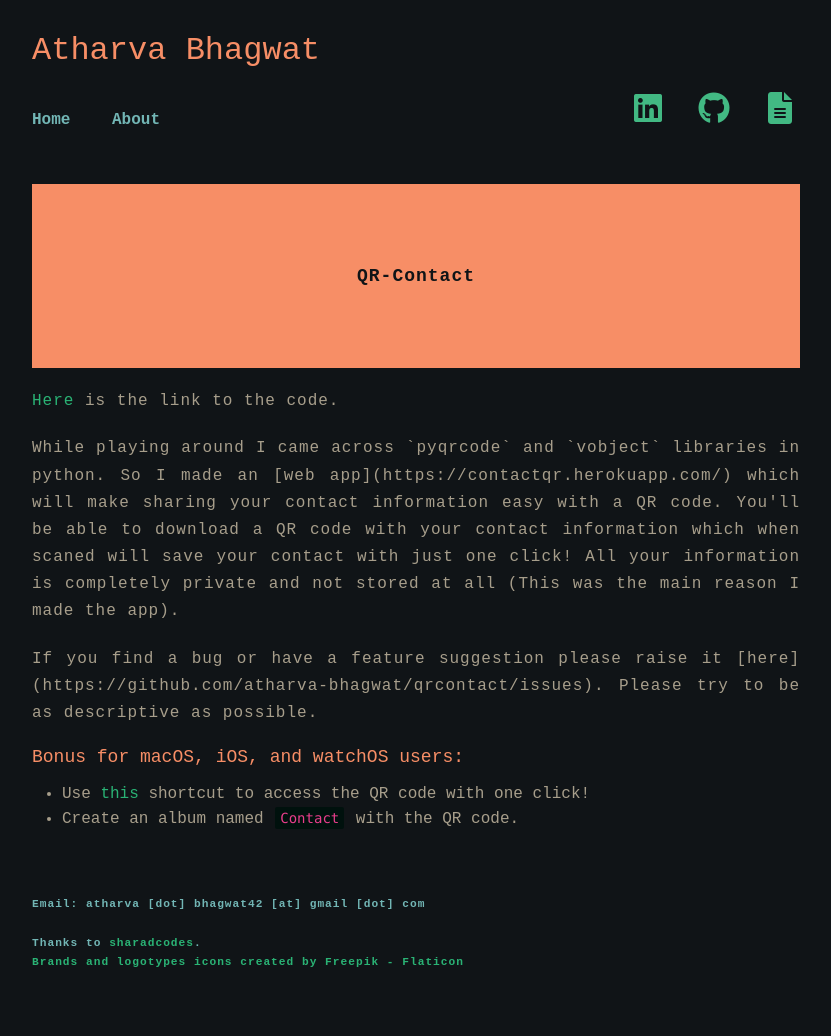
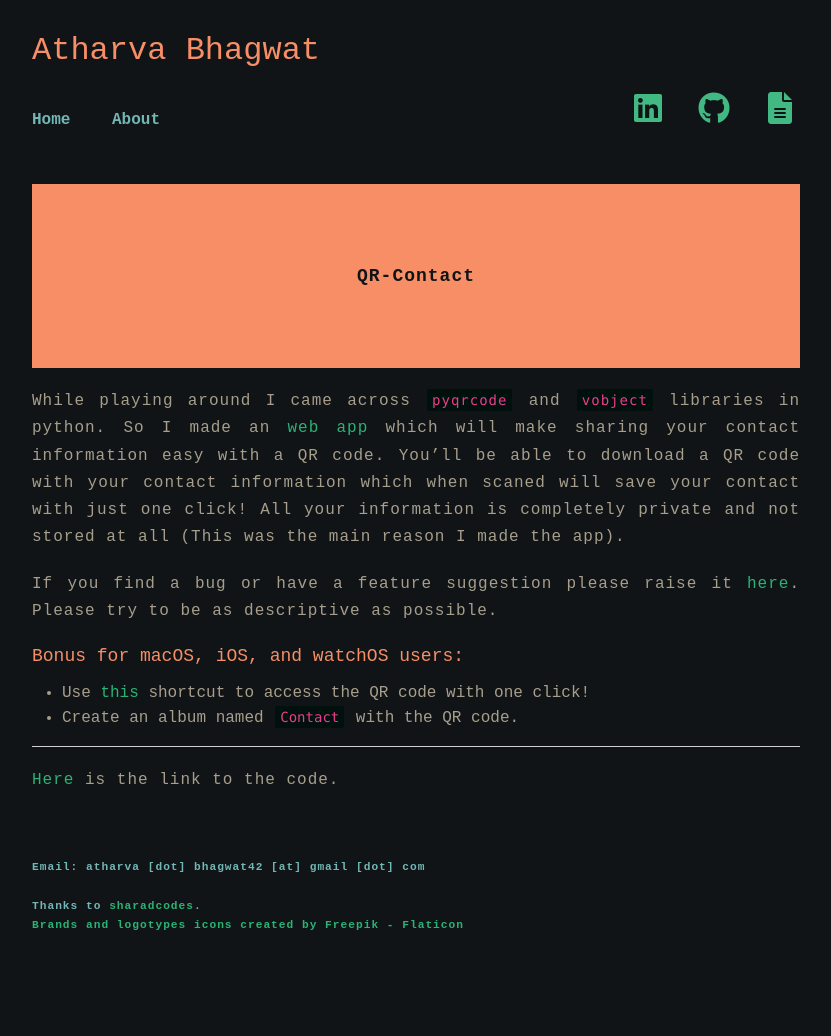
Before and after one commit to atharva-bhagwat/atharva-bhagwat.github.io, a Jekyll site: the page built from all_collections/_posts/2022-08-15-qrcontact.md, in a window 1280 px wide. Shown: the whole page, without its empty margins (224-1055 px from the left). Built offline with Jekyll 4.4.1, drawn with Linux system fonts in a browser that asks for light colours; after the commit the page ends 999 px from its top, so only the background shows below that.

Commit message:
Update posts

```diff
--- a/all_collections/_posts/2022-08-15-qrcontact.md
+++ b/all_collections/_posts/2022-08-15-qrcontact.md
@@ -6,15 +6,15 @@ tags: Project
 author: Atharva Bhagwat
 ---
 
-[Here](https://github.com/atharva-bhagwat/qrcontact) is the link to the code.
+While playing around I came across `pyqrcode` and `vobject` libraries in python. So I made an [web app](https://contactqr.herokuapp.com/) which will make sharing your contact information easy with a QR code. You'll be able to download a QR code with your contact information which when scaned will save your contact with just one click! All your information is completely private and not stored at all (This was the main reason I made the app).
 
-<p>
-While playing around I came across `pyqrcode` and `vobject` libraries in python. So I made an [web app](https://contactqr.herokuapp.com/) which will make sharing your contact information easy with a QR code. You'll be able to download a QR code with your contact information which when scaned will save your contact with just one click! All your information is completely private and not stored at all (This was the main reason I made the app).
-</p>
-<p>
 If you find a bug or have a feature suggestion please raise it [here](https://github.com/atharva-bhagwat/qrcontact/issues). Please try to be as descriptive as possible.
-</p>
+
 
 ## Bonus for macOS, iOS, and watchOS users:
 - Use [this](https://www.icloud.com/shortcuts/9f8e2d64c5804d8abbee808aae8c2853) shortcut to access the QR code with one click!
 - Create an album named `Contact` with the QR code.
+
+---
+
+[Here](https://github.com/atharva-bhagwat/qrcontact) is the link to the code.
```
Also changed, not shown: all_collections/_posts/2021-11-05-canny-edge-detector.md (+4 -2 lines), all_collections/_posts/2021-12-05-human-detection.md (+4 -2 lines).
